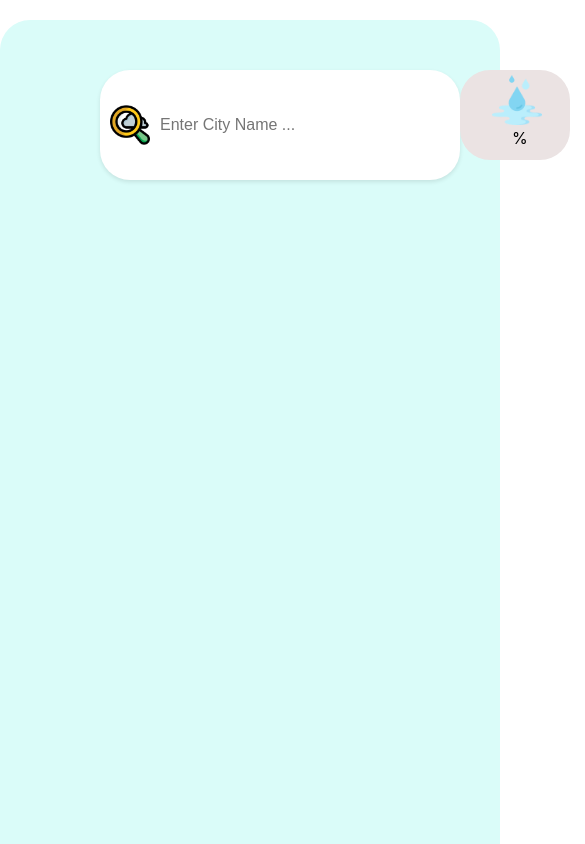
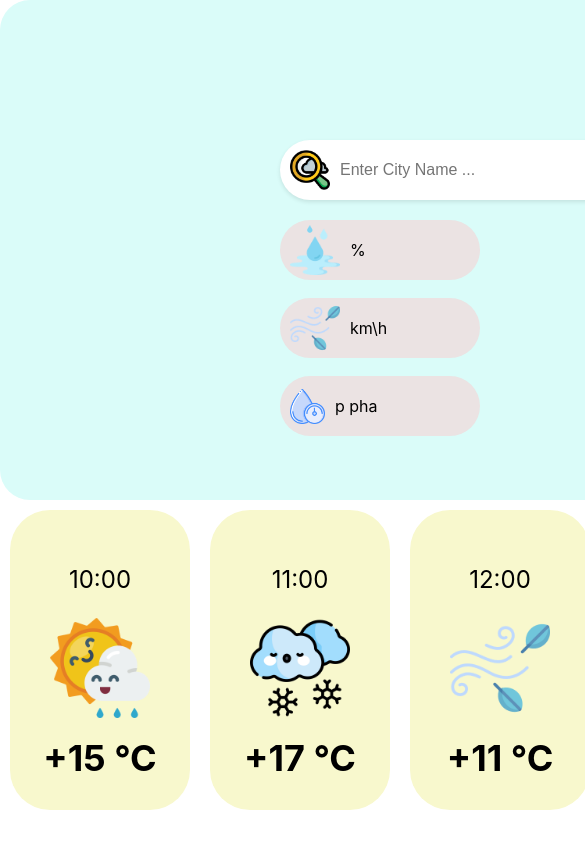
Before and after one commit to HassanFakih9/WeatherAPIGR1, a React (Create React App) app in the folder group1weatherapp/: page / in a window 390 px wide. Shown: the top 844 px of the page, 585 px wide, since content can reach past the window. Built offline with nearby package versions, Linux system fonts and the light colour scheme.

Commit message:
trying the responsive

```diff
--- a/group1weatherapp/src/Comps/Weather.css
+++ b/group1weatherapp/src/Comps/Weather.css
@@ -164,81 +164,3 @@
     font-size: 36px;
     padding-top: 10%;
   }
-
-  @media (max-width: 500px) {
-    .ContainerLeft{
-    display: flex;
-    flex-direction: row;
-    padding-left: 20%;
-    padding-right: 10%;
-    padding-top: 10%;
-  }
-
-  .Rain,
-  .Wind,
-  .Pressure {
-    display: flex;
-    flex-direction: column;
-    align-items: center;
-    background-color: #ebe3e3;
-    width: 150px;
-    height: 90px;
-    border-radius: 30px;
-    margin-right: 5%;
-
-  }
-
-  .waterImage,
-  .windImage{
-    max-width: 50px;
-    max-height: 50px;
-    padding-left: 5%;
-    padding-bottom: 3%;
-    padding-top: 5%;
-
-  }
-
-  .pressureImage {
-    max-width: 40px;
-    max-height: 40px;
-    padding-left: 5%;
-    padding-bottom: 3%;
-    padding-top: 10%;
-  }
-
-  .ContainerOfTheUpPart {
-    display: flex;
-    justify-content: space-between;
-    background-color: rgb(218, 252, 249);
-    border-radius: 30px;
-    height: 1000px;
-    width: 500px;
-    margin-left: auto;
-    margin-right: auto;
-    margin-top: 5%;
-  }
-
-  .main-division {
-    flex-direction: row;
-    align-items: flex-start;
-}
-
-.hour-div {
-    display: flex;
-    flex-direction: row;
-    width: 100%;
-    height: auto;
-}
-
-.weather-images {
-    max-width: 100px;
-    max-height: 100px;
-    margin: 0 auto;
-}
-
-.temperature {
-    font-size: 36px;
-    text-align: center;
-    padding-top: 10%;
-}
-}
```
Also changed, not shown: 1 other file (tests, documents, lock files or other folders).
